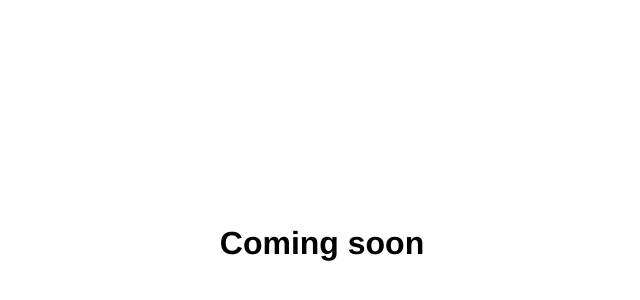
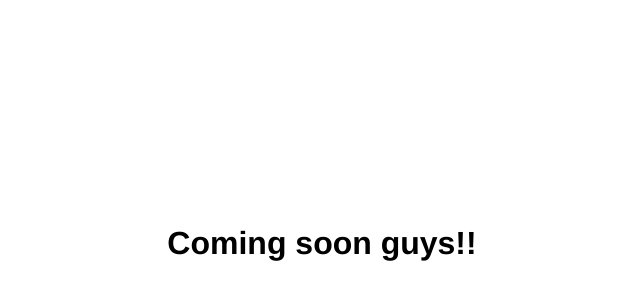
Before and after one commit to dyvoire/test, a plain HTML site: page index.html in a window 1280 px wide. Shown: the part 116-416 px from the top of the page, without its empty margins (326-966 px from the left). Drawn offline with Linux system fonts and the light colour scheme.

Commit message:
merging files

```diff
--- a/index.html
+++ b/index.html
@@ -23,6 +23,6 @@ font-size: 100;
 
 
 <body>
-<h1>Coming soon</h1>
+<h1>Coming soon guys!!</h1>
 </body>
 </html>
```
